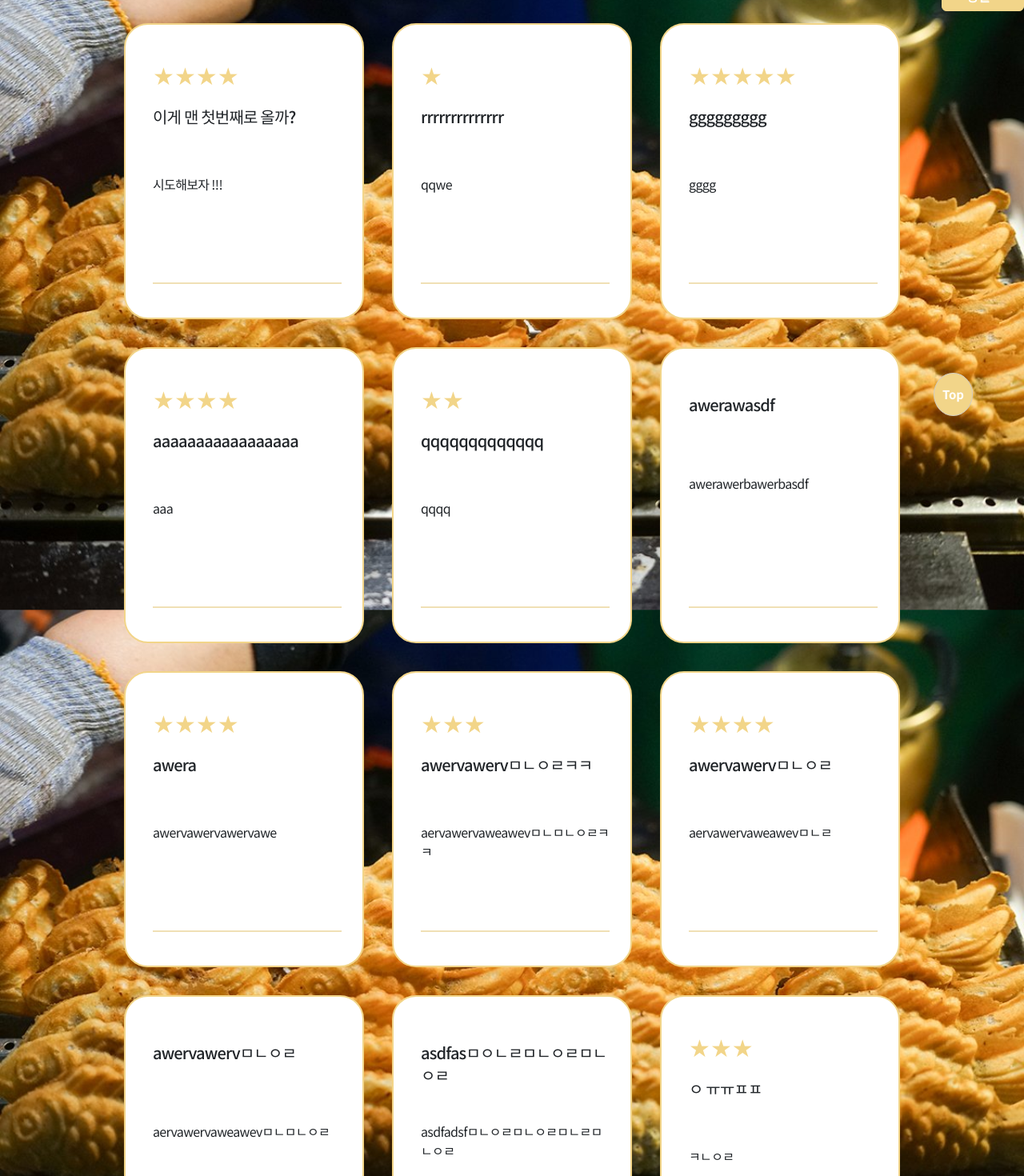
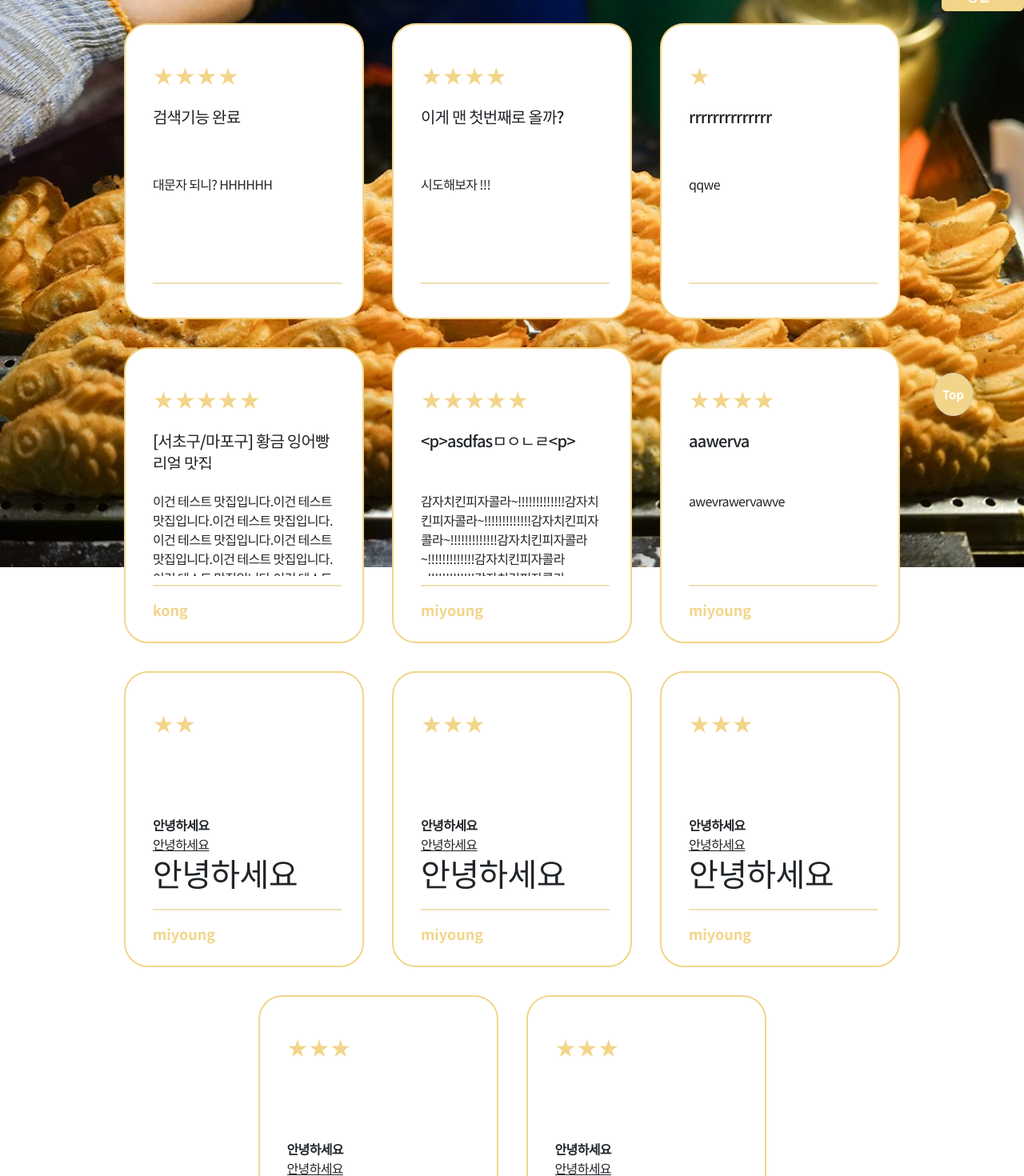
Before and after one commit to Golden-bung-eoppang/Golden-bung-eoppang, a React (Create React App) app in the folder react_simwha_test/: page / in a window 1280 px wide. Shown: the part 240-1710 px from the top of the page at 80% size. Built offline with nearby package versions, Linux system fonts and the light colour scheme; data requests are answered from the project's data file.

Commit message:
검색기능 성공

```diff
--- a/react_simwha_test/db.json
+++ b/react_simwha_test/db.json
@@ -17,83 +17,6 @@
     }
   ],
   "posts": [
-    {
-      "user_id": "miyoung",
-      "id": 1671780931595,
-      "title": "123",
-      "content": "<p>123</p>",
-      "rate": 5
-    },
-    {
-      "user_id": "miyoung",
-      "id": 1671782077101,
-      "title": "ㅁㄴㅇㄹ",
-      "content": "<p>ㅁㄴㄹ</p>",
-      "rate": 0
-    },
-    {
-      "user_id": "miyoung",
-      "id": 1671782166860,
-      "title": "ㅁㄴㅇㄹ",
-      "content": "<p>ㅁㄹㅇㄹㅁㅇ</p>",
-      "rate": 0
-    },
-    {
-      "user_id": "miyoung",
-      "id": 1671791498019,
-      "title": "",
-      "content": "<p>sadfsadfsadfsadf</p>",
-      "rate": 0
-    },
-    {
-      "user_id": "miyoung",
-      "id": 1671791876511,
-      "title": "",
-      "content": "<p>aasdfasdfasdf</p>",
-      "rate": 0
-    },
-    {
-      "user_id": "miyoung",
-      "id": 1671791890515,
-      "title": "",
-      "content": "<p>안녕하세요</p><p>안녕</p><p>안녕</p><p><br></p>",
-      "rate": 0
-    },
-    {
-      "user_id": "miyoung",
-      "id": 1671791913275,
-      "title": "",
-      "content": "<p>안녕하세요</p><p>안녕</p><p><br></p>",
-      "rate": 0
-    },
-    {
-      "user_id": "miyoung",
-      "id": 1671795232252,
-      "title": "1234",
-      "content": "<p>1234ㅁㅁㅁㅁ</p>",
-      "rate": 3
-    },
-    {
-      "user_id": "miyoung",
-      "id": 1671855146420,
-      "title": "",
-      "content": "<p><strong>안녕하세요</strong></p><p><u>안녕하세요</u></p><h1>안녕하세요</h1>",
-      "rate": 3
-    },
-    {
-      "user_id": "miyoung",
-      "id": 1671855146652,
-      "title": "",
-      "content": "<p><strong>안녕하세요</strong></p><p><u>안녕하세요</u></p><h1>안녕하세요</h1>",
-      "rate": 3
-    },
-    {
-      "user_id": "miyoung",
-      "id": 1671855149132,
-      "title": "",
-      "content": "<p><strong>안녕하세요</strong></p><p><u>안녕하세요</u></p><h1>안녕하세요</h1>",
-      "rate": 3
-    },
     {
       "user_id": "miyoung",
       "id": 1671855149342,
@@ -131,146 +54,6 @@
     },
     {
       "user_id": "miyoung",
-      "id": 1671879050706,
-      "title": "asdf",
-      "content": "<p>asfd</p>",
-      "rate": 0
-    },
-    {
-      "user_id": "miyoung",
-      "id": 1672018277609,
-      "title": "ggg",
-      "content": "<p>gggg</p>",
-      "rate": 0
-    },
-    {
-      "user_id": "miyoung",
-      "id": 1672018578511,
-      "title": "",
-      "content": "<p>gggg</p>",
-      "rate": 0
-    },
-    {
-      "user_id": "miyoung",
-      "id": 1672018621046,
-      "title": "ㅇ",
-      "content": "<p>gggg</p>",
-      "rate": 0
-    },
-    {
-      "user_id": "miyoung",
-      "id": 1672018647547,
-      "title": "ㅇ",
-      "content": "",
-      "rate": 0
-    },
-    {
-      "user_id": "miyoung",
-      "id": 1672018774590,
-      "title": "ㅁㄴㅇㄹ",
-      "content": "<p>ㅁㄴㅇㄹ</p>",
-      "rate": 0
-    },
-    {
-      "user_id": "miyoung",
-      "id": 1672018783230,
-      "title": "ㅁㄴㅇㄹ",
-      "content": "<p><br></p>",
-      "rate": 0
-    },
-    {
-      "user_id": "miyoung",
-      "id": 1672021575100,
-      "title": "awerawerawe",
-      "content": "<p>aerawr</p>",
-      "rate": 5
-    },
-    {
-      "user_id": "miyoung",
-      "id": 1672025356996,
-      "title": "나는 나나오이다",
-      "content": "<p>그래그래~</p>",
-      "rate": 4
-    },
-    {
-      "user_id": "miyoung",
-      "id": 1672025434905,
-      "title": "ㅈㄷㄱㅁㅈㄷ",
-      "content": "<p>ㅁㅈㄷㄱㅁㅈㄷㄱㅁㅈ</p>",
-      "rate": 4
-    },
-    {
-      "user_id": "miyoung",
-      "id": 1672026037898,
-      "title": "aewrva",
-      "content": "<p>awervawervawev</p>",
-      "rate": 3
-    },
-    {
-      "user_id": "miyoung",
-      "id": 1672026149031,
-      "title": "awervawerv",
-      "content": "<p>aervawervaweawev</p>",
-      "rate": 3
-    },
-    {
-      "user_id": "miyoung",
-      "id": 1672026255626,
-      "title": "aetbawetb",
-      "content": "<p>awetbawetbawebatew</p>",
-      "rate": 4
-    },
-    {
-      "user_id": "miyoung",
-      "id": 1672026437015,
-      "title": "23123",
-      "content": "<p>1111</p>",
-      "rate": 5
-    },
-    {
-      "user_id": "miyoung",
-      "id": 1672026724929,
-      "title": "aewrawer",
-      "content": "<p>awerawera</p>",
-      "rate": 3
-    },
-    {
-      "user_id": "miyoung",
-      "id": 1672027025090,
-      "title": "3111",
-      "content": "<p>11111</p>",
-      "rate": 4
-    },
-    {
-      "user_id": "miyoung",
-      "id": 1672027047408,
-      "title": "aevrawe",
-      "content": "<p>ravweravwerv</p>",
-      "rate": 4
-    },
-    {
-      "user_id": "miyoung",
-      "id": 1672027096227,
-      "title": "awerva",
-      "content": "<p>awevrawev</p>",
-      "rate": 3
-    },
-    {
-      "user_id": "miyoung",
-      "id": 1672027337922,
-      "title": "awerawe",
-      "content": "<p>aer</p>",
-      "rate": 4
-    },
-    {
-      "user_id": "miyoung",
-      "id": 1672027469883,
-      "title": "3333333",
-      "content": "<p>23412341</p>",
-      "rate": 3
-    },
-    {
-      "user_id": "miyoung",
       "id": 1672038906447,
       "title": "aawerva",
       "content": "<p>awevrawervawve</p>",
@@ -291,132 +74,6 @@
       "rate": 5
     },
     {
-      "user_id": "miyoung",
-      "id": 1672044052177,
-      "title": "aweraw",
-      "content": "<p>awerawerbawerb</p>",
-      "rate": 5
-    },
-    {
-      "user_id": "miyoung",
-      "id": 1672044065846,
-      "title": "2342",
-      "content": "<p>aetabwetbawetb</p>",
-      "rate": 3
-    },
-    {
-      "user_id": "",
-      "id": 1672048828085,
-      "title": "mytest1234",
-      "content": "<p>1234123</p>",
-      "rate": 3
-    },
-    {
-      "user_id": "",
-      "id": 1672069680853,
-      "title": "asdfasㅁㅇㄴㄹ1234",
-      "content": "<p>asdfadsfㅁㄴㅇㄹ1234</p>",
-      "rate": 0
-    },
-    {
-      "user_id": "",
-      "id": 1672069776674,
-      "title": "asdfasㅁㅇㄴㄹ1234ㅋㅋㅋ",
-      "content": "<p>asdfadsfㅁㄴㅇㄹ1234ㅋㅋㅋ</p>",
-      "rate": 0
-    },
-    {
-      "user_id": "",
-      "id": 1672103106723,
-      "title": "asdfasㅁㅇㄴㄹaazzz",
-      "content": "<p>asdfadsfㅁㄴㅇㄹzzz</p>",
-      "rate": 0
-    },
-    {
-      "user_id": "",
-      "id": 1672103333114,
-      "title": "asdfasㅁㅇㄴㄹaazzz232",
-      "content": "<p>asdfadsfㅁㄴㅇㄹzzzfasdfsdaf</p>",
-      "rate": 0
-    },
-    {
-      "user_id": "",
-      "id": 1672103460951,
-      "title": "dz",
-      "content": "<p>dzez</p>",
-      "rate": 5
-    },
-    {
-      "user_id": "",
-      "id": 1672103644978,
-      "title": "ㅇ ㅠㅠㅍㅍ",
-      "content": "<p>ㅋㄴㅇㄹ</p>",
-      "rate": 3
-    },
-    {
-      "user_id": "",
-      "id": 1672103981122,
-      "title": "asdfasㅁㅇㄴㄹㅁㄴㅇㄹㅁㄴㅇㄹ",
-      "content": "<p>asdfadsfㅁㄴㅇㄹㅁㄴㅇㄹㅁㄴㄹㅁㄴㅇㄹ</p>",
-      "rate": 0
-    },
-    {
-      "user_id": "",
-      "id": 1672109826804,
-      "title": "awervawervㅁㄴㅇㄹ",
-      "content": "<p>aervawervaweawevㅁㄴㅁㄴㅇㄹ</p>",
-      "rate": 0
-    },
-    {
-      "user_id": "",
-      "id": 1672110543109,
-      "title": "awervawervㅁㄴㅇㄹ",
-      "content": "<p>aervawervaweawevㅁㄴㄹ</p>",
-      "rate": 4
-    },
-    {
-      "user_id": "",
-      "id": 1672110555429,
-      "title": "awervawervㅁㄴㅇㄹㅋㅋ",
-      "content": "<p>aervawervaweawevㅁㄴㅁㄴㅇㄹㅋㅋ</p>",
-      "rate": 3
-    },
-    {
-      "user_id": "",
-      "id": "61a75771-2e68-49dc-8e9f-370a6a5c0fd0",
-      "title": "awera",
-      "content": "<p>awervawervawervawe</p>",
-      "rate": 4
-    },
-    {
-      "user_id": "",
-      "id": 1672111124131,
-      "title": "awerawasdf",
-      "content": "<p>awerawerbawerbasdf</p>",
-      "rate": 0
-    },
-    {
-      "user_id": "",
-      "id": "81ab1e4d-100c-44da-8b73-c3032a59c3ca",
-      "title": "qqqqqqqqqqqqq",
-      "content": "<p>qqqq</p>",
-      "rate": 2
-    },
-    {
-      "user_id": "",
-      "id": "471d9a5d-49e3-4f14-95bc-0e0fb70be509",
-      "title": "aaaaaaaaaaaaaaaaa",
-      "content": "<p>aaa</p>",
-      "rate": 4
-    },
-    {
-      "user_id": "",
-      "id": "810a45a7-e723-496a-8428-87298a710640",
-      "title": "ggggggggg",
-      "content": "<p>gggg</p>",
-      "rate": 5
-    },
-    {
       "user_id": "",
       "id": "5c63e119-2acb-4062-9175-9112d8a13a49",
       "title": "rrrrrrrrrrrrrr",
@@ -429,23 +86,16 @@
       "title": "이게 맨 첫번째로 올까?",
       "content": "<p>시도해보자 !!!</p>",
       "rate": 4
+    },
+    {
+      "user_id": "",
+      "id": "e015e172-8c5e-47db-ab93-dbde0330bc48",
+      "title": "검색기능 완료",
+      "content": "<p>대문자 되니?  HHHHHH</p>",
+      "rate": 4
     }
   ],
   "comments": [
-    {
-      "comment_id": "post",
-      "content": "ㅁ",
-      "id": 1672105159099,
-      "username": "엄준식",
-      "createdAt": "2022-12-27T01:46:26.531Z"
-    },
-    {
-      "comment_id": "post",
-      "content": "호ㅓ러ㅗ호ㅓ",
-      "id": 1672105188483,
-      "username": "엄준식",
-      "createdAt": "2022-12-27T01:39:48.483Z"
-    },
     {
       "comment_id": "post",
       "content": "ㄴㄹㄴㅁㅇㄹㄴㄹ",
--- a/react_simwha_test/src/pages/Home.jsx
+++ b/react_simwha_test/src/pages/Home.jsx
@@ -24,10 +24,15 @@ const Home = () => {
   const { posts, isLoading } = useSelector((state) => state.mainupdateSlice);
 
   const getValue = (e) => {
+    e.preventDefault();
     setUserInput(e.target.value.toLowerCase("posts"));
   };
-  const searched = posts.filter((item) =>
-    item.content.toLowerCase().includes(userInput)
+
+  const searched = posts.filter(
+    (item) =>
+      item.content.toLowerCase().includes(userInput) ||
+      item.title.toLowerCase().includes(userInput) ||
+      item.user_id.toLowerCase().includes(userInput)
   );
 
   const navigate = useNavigate();
@@ -70,8 +75,7 @@ const Home = () => {
         {/* 글목록 */}
         <ItemContainer>
           <Items>
-            {/* 글 */}
-            {posts
+            {searched
               ?.slice(0)
               .reverse()
               .map((posts) => (
@@ -93,6 +97,7 @@ const Home = () => {
                   <ContentBox>{ReactHtmlParser(posts.content)}</ContentBox>
                   <UserNameBox>{posts.user_id}</UserNameBox>
                 </Item>
+                // 잔여연산자 사용
               ))}
           </Items>
         </ItemContainer>
@@ -108,6 +113,7 @@ const MainBox = styled.main`
   background-size: cover;
   background-repeat: no-repeat;
   background-attachment: fixed;
+  height: 100vh;
 `;
 const SortBox = styled.section`
   display: flex;
```
